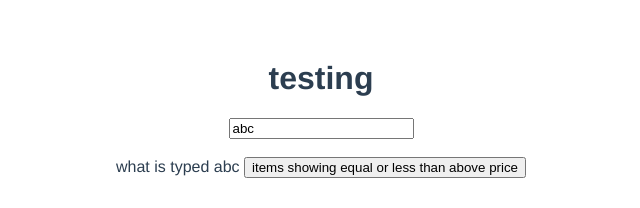
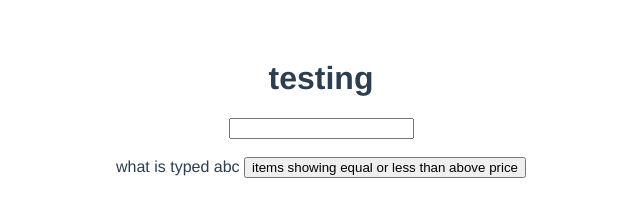
Before and after one commit to Pandax10a/template_syntax, a Vue app: page / in a window 1280 px wide. Shown: the top 208 px of the page, without its empty margins (319-959 px from the left). Built offline with nearby package versions, Linux system fonts and the light colour scheme.

Commit message:
updating 3

```diff
--- a/src/components/MenuItems.vue
+++ b/src/components/MenuItems.vue
@@ -1,9 +1,9 @@
 <template>
     <div>
         <h1>testing</h1>
-        <input v-model="user_data"><br><br>
+        <input  ref="user_data2"><br><br>
         what is typed {{user_data}}
-        <button @click="comparePrice">items showing equal or less than above price
+        <button @click="user_entered">items showing equal or less than above price
         </button>
         <section class="{menu_container}">
             <!-- use v-for -->
@@ -24,6 +24,11 @@
 
     export default {
         name: 'menu-items',
+        methods: {
+            user_entered() {
+                this.user_data = this.$refs.user_data2
+            }
+        },
 
        data: function() {
         return {
```
